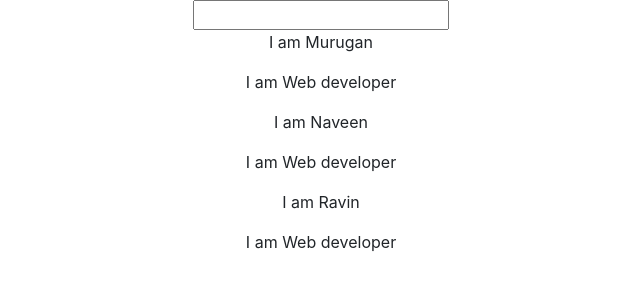
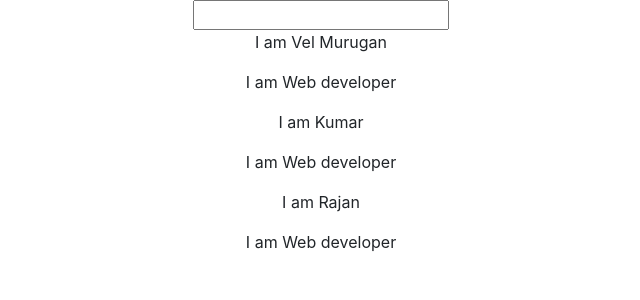
Before and after one commit to naveenkumardev65/React_basic, a React (Create React App) app: page / in a window 1280 px wide. Shown: the top 300 px of the page, without its empty margins (319-959 px from the left). Built offline with nearby package versions, Linux system fonts and the light colour scheme.

Commit message:
State is add to pass the name to the state

```diff
--- a/src/App.js
+++ b/src/App.js
@@ -5,14 +5,20 @@ import UserInput from './UserInput/UserInput'
 import UserOutput from './UserOutput/UserOutput'
 
 const App = (props) => {
-
+  const [name,setName] = useState({
+    persons : [
+      {name : 'Vel Murugan'},
+      {name : 'Kumar'},
+      {name : 'Rajan'}
+    ]
+  })
 
     return (
       <div className="App">
         <UserInput />
-        <UserOutput name="Murugan"/>
-        <UserOutput name="Naveen"/>
-        <UserOutput name="Ravin"/>
+        <UserOutput name={name.persons[0].name}/>
+        <UserOutput name={name.persons[1].name}/>
+        <UserOutput name={name.persons[2].name}/>
       </div>
     )
 
```
